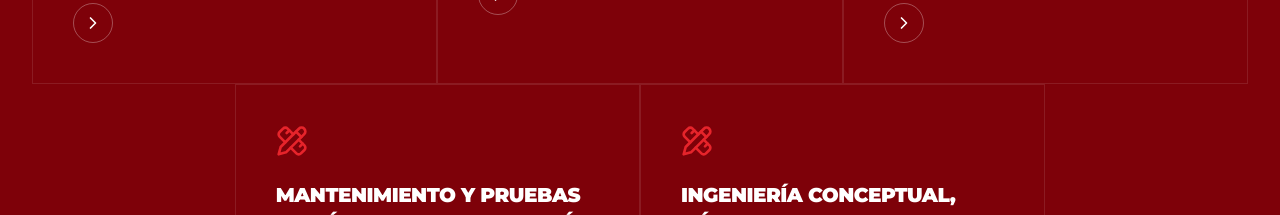
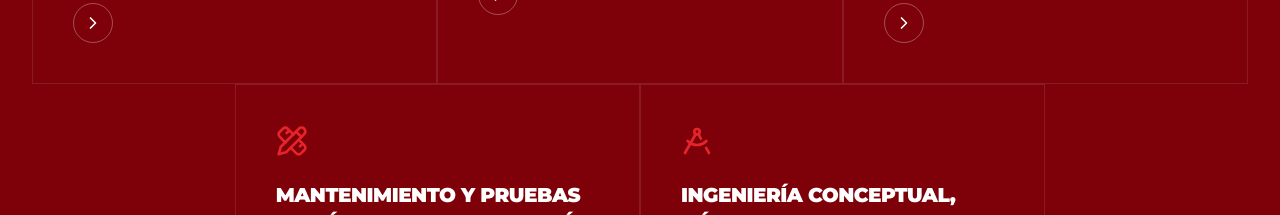
Before and after one commit to Proyectos-Nexatech/Bustillo_web, a React (Vite) app: page / in a window 1280 px wide. Shown: the part 2220-2435 px from the top of the page. Built offline with nearby package versions, Linux system fonts and the light colour scheme.

Commit message:
cambios Revision Carlos Doria

```diff
--- a/src/constants.tsx
+++ b/src/constants.tsx
@@ -9,6 +9,7 @@ import {
   Droplets,
   Building2,
   Users,
+  DraftingCompass,
   PencilRuler // Using PencilRuler instead of DraftingCompass to ensure visibility
 } from 'lucide-react';
 import { Service, Project, Stat } from './types';
@@ -86,7 +87,7 @@ export const SERVICES: Service[] = [
     id: 'engineering',
     title: 'Ingeniería Conceptual, Básica y de Detalle',
     category: 'engineering',
-    icon: 'PencilRuler',
+    icon: 'DraftingCompass',
     description: 'Desarrollamos soluciones integrando análisis técnicos, normativos y operativos para transformar ideas en proyectos ejecutables.',
     image: IMAGES.services.engineering,
     details: [
@@ -138,5 +139,6 @@ export const ICON_MAP: Record<string, React.ReactNode> = {
   Droplets: <Droplets className="w-8 h-8" />,
   Building2: <Building2 className="w-8 h-8" />,
   Users: <Users className="w-8 h-8" />,
+  DraftingCompass: <DraftingCompass className="w-8 h-8" />,
   PencilRuler: <PencilRuler className="w-8 h-8" />
 };
```
Also changed, not shown: 2 other files (tests, documents, lock files or other folders).
